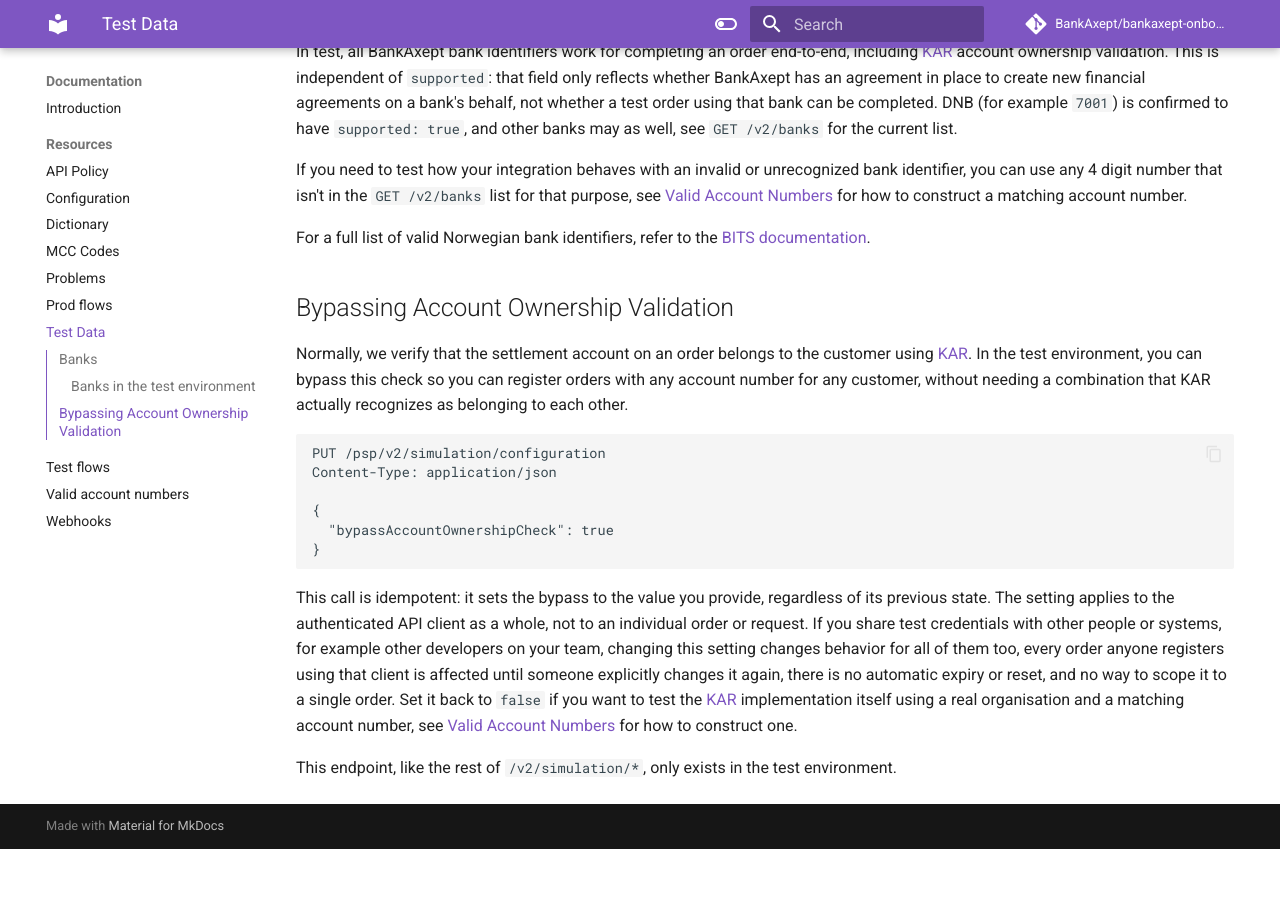
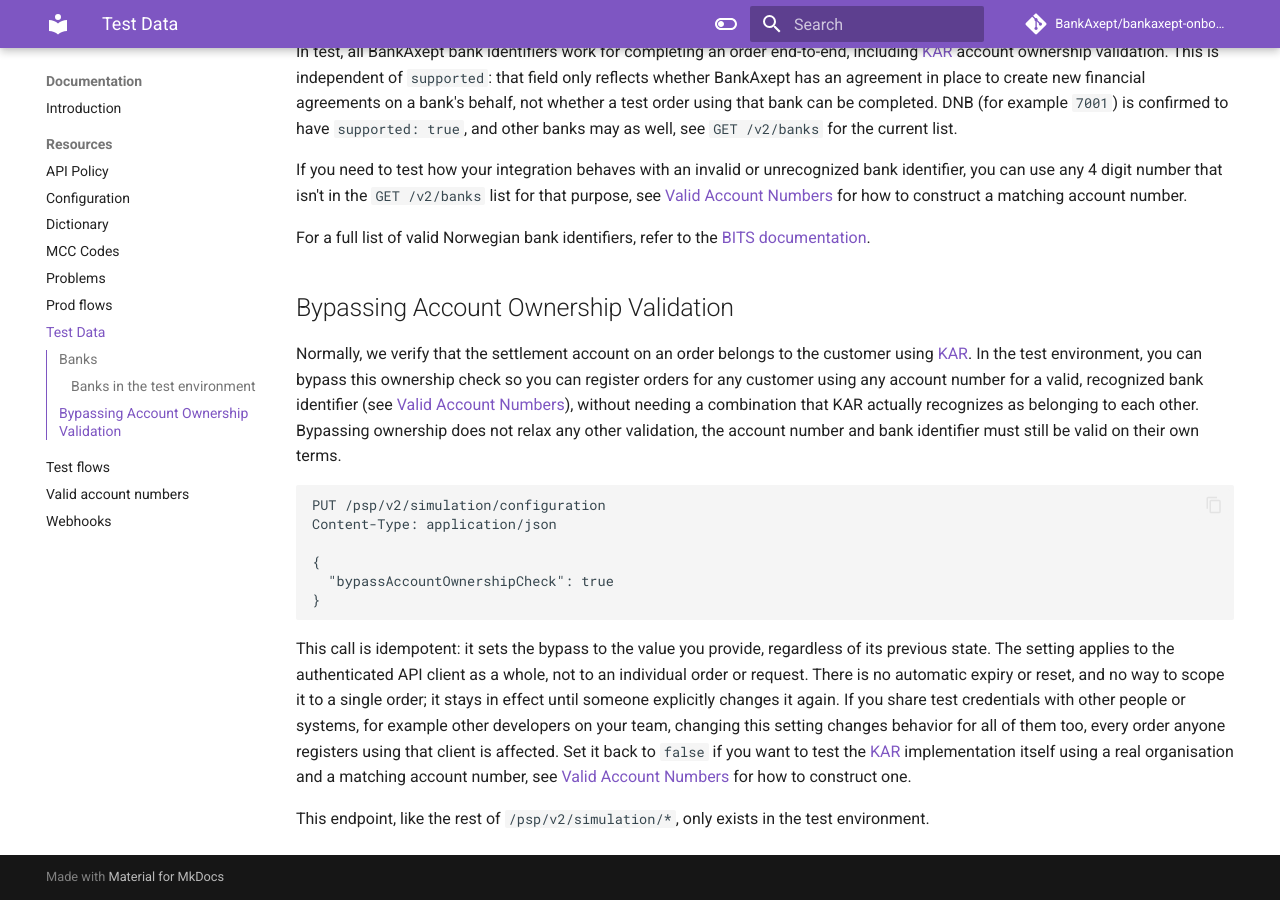
Before and after one commit to BankAxept/bankaxept-onboarding-external-documentation, an MkDocs documentation site: the page built from docs/test_data.md, in a window 1280 px wide and 900 px high, scrolled down 1293 px. Built offline with MkDocs 1.6.1 and Material for MkDocs 9.7.7, drawn with Linux system fonts in a browser that asks for light colours; comment, search, counter and statistics services are not loaded; before the commit the page ends 2142 px from its top, so only the background shows below that.

Commit message:
Address review: clarify bypass scope, split long sentence, fix route prefix consistency

````diff
--- a/docs/test_data.md
+++ b/docs/test_data.md
@@ -47,7 +47,7 @@ For a full list of valid Norwegian bank identifiers, refer to the [BITS document
 
 ## Bypassing Account Ownership Validation
 
-Normally, we verify that the settlement account on an order belongs to the customer using [KAR](dictionary.md). In the test environment, you can bypass this check so you can register orders with any account number for any customer, without needing a combination that KAR actually recognizes as belonging to each other.
+Normally, we verify that the settlement account on an order belongs to the customer using [KAR](dictionary.md). In the test environment, you can bypass this ownership check so you can register orders for any customer using any account number for a valid, recognized bank identifier (see [Valid Account Numbers](./valid_account_numbers.md)), without needing a combination that KAR actually recognizes as belonging to each other. Bypassing ownership does not relax any other validation, the account number and bank identifier must still be valid on their own terms.
 
 ```http
 PUT /psp/v2/simulation/configuration
@@ -58,6 +58,6 @@ Content-Type: application/json
 }
 ```
 
-This call is idempotent: it sets the bypass to the value you provide, regardless of its previous state. The setting applies to the authenticated API client as a whole, not to an individual order or request. If you share test credentials with other people or systems, for example other developers on your team, changing this setting changes behavior for all of them too, every order anyone registers using that client is affected until someone explicitly changes it again, there is no automatic expiry or reset, and no way to scope it to a single order. Set it back to `false` if you want to test the [KAR](dictionary.md) implementation itself using a real organisation and a matching account number, see [Valid Account Numbers](./valid_account_numbers.md) for how to construct one.
+This call is idempotent: it sets the bypass to the value you provide, regardless of its previous state. The setting applies to the authenticated API client as a whole, not to an individual order or request. There is no automatic expiry or reset, and no way to scope it to a single order; it stays in effect until someone explicitly changes it again. If you share test credentials with other people or systems, for example other developers on your team, changing this setting changes behavior for all of them too, every order anyone registers using that client is affected. Set it back to `false` if you want to test the [KAR](dictionary.md) implementation itself using a real organisation and a matching account number, see [Valid Account Numbers](./valid_account_numbers.md) for how to construct one.
 
-This endpoint, like the rest of `/v2/simulation/*`, only exists in the test environment.
+This endpoint, like the rest of `/psp/v2/simulation/*`, only exists in the test environment.
````
